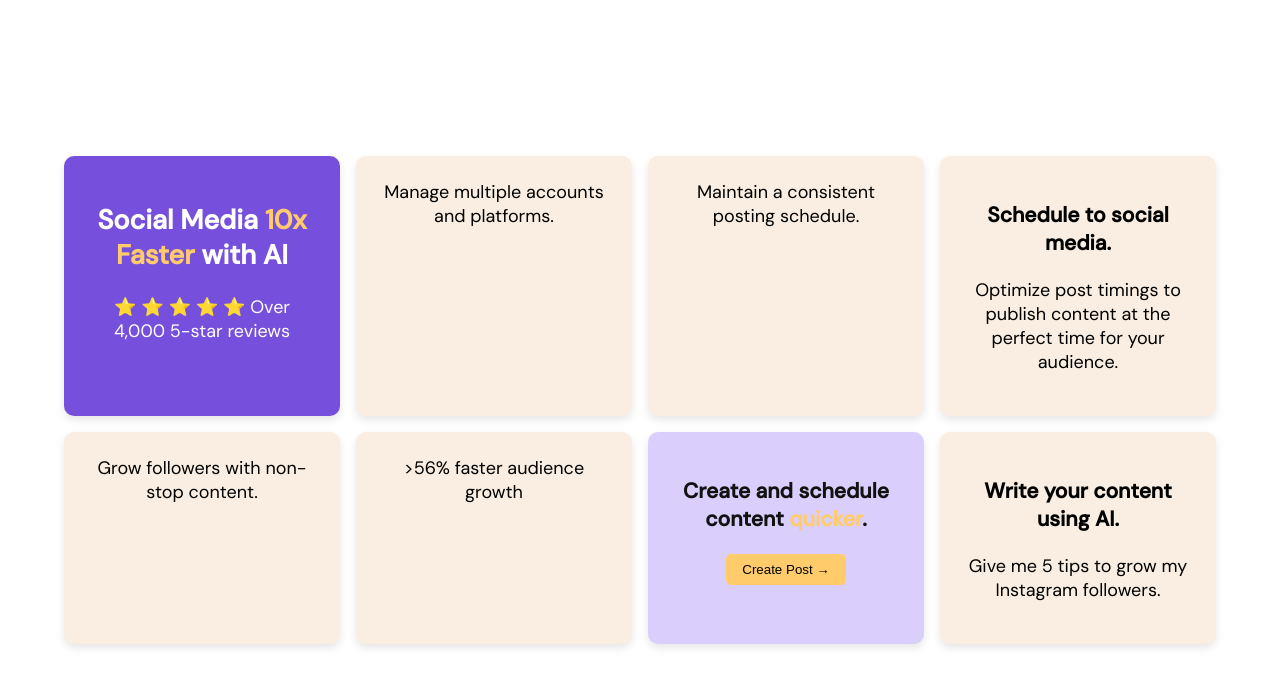
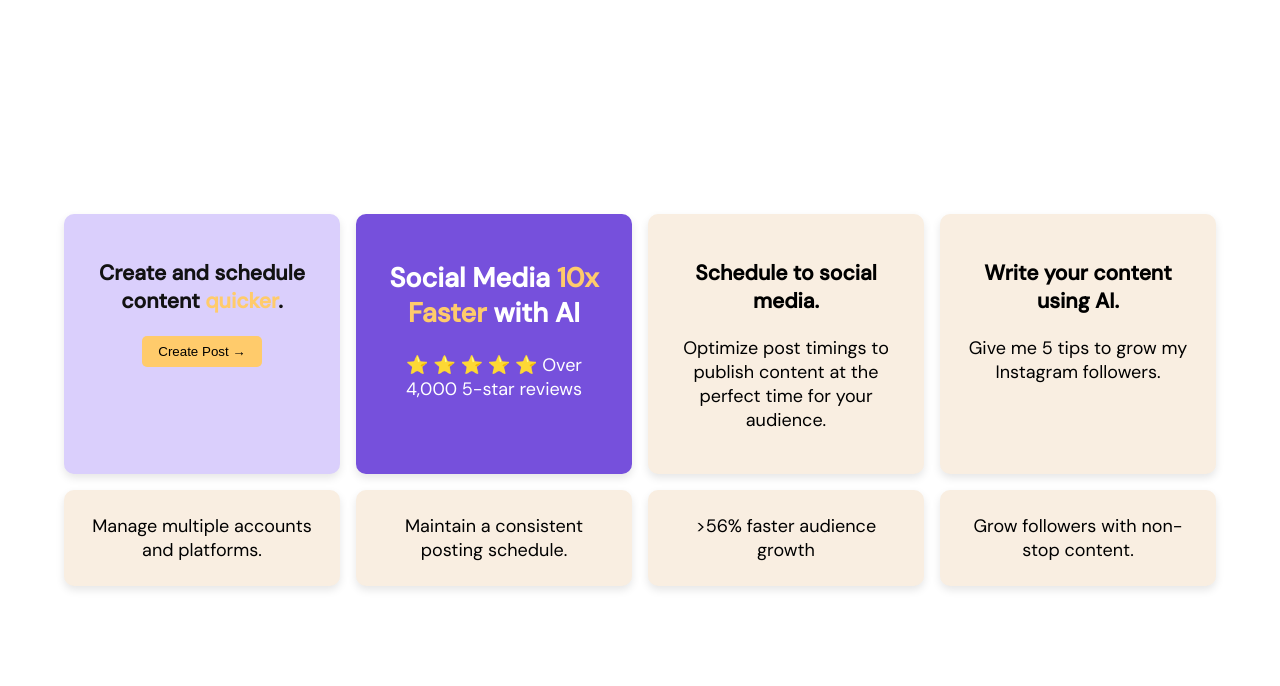
Before and after one commit to Icily57/bento-grid-main, a plain HTML site: page index.html in a window 1280 px wide. Drawn offline with Linux system fonts and the light colour scheme.

Commit message:
html changes

```diff
--- a/index.html
+++ b/index.html
@@ -10,25 +10,25 @@
 <body>
   <div class="container">
     <div class="card card1">
+      <h3>Create and schedule content <span class="highlight">quicker</span>.</h3>
+      <button class="btn">Create Post →</button>
+    </div>
+    <div class="card card2">
       <h2>Social Media <span class="highlight">10x Faster</span> with AI</h2>
       <p>⭐ ⭐ ⭐ ⭐ ⭐ Over 4,000 5-star reviews</p>
     </div>
-    <div class="card card2">Manage multiple accounts and platforms.</div>
-    <div class="card card3">Maintain a consistent posting schedule.</div>
-    <div class="card card4">
+    <div class="card card3">
       <h3>Schedule to social media.</h3>
       <p>Optimize post timings to publish content at the perfect time for your audience.</p>
     </div>
-    <div class="card card5">Grow followers with non-stop content.</div>
-    <div class="card card6">>56% faster audience growth</div>
-    <div class="card card7">
-      <h3>Create and schedule content <span class="highlight">quicker</span>.</h3>
-      <button class="btn">Create Post →</button>
-    </div>
-    <div class="card card8">
+    <div class="card card4">
       <h3>Write your content using AI.</h3>
       <p>Give me 5 tips to grow my Instagram followers.</p>
     </div>
+    <div class="card card5">Manage multiple accounts and platforms.</div>
+    <div class="card card6">Maintain a consistent posting schedule.</div>
+    <div class="card card7">>56% faster audience growth</div>
+    <div class="card card8">Grow followers with non-stop content.</div>
   </div>
 </body>
 </html>
--- a/styles.css
+++ b/styles.css
@@ -27,12 +27,12 @@ body {
     font-size: 18px;
   }
 
-  .card1 {
+  .card2 {
     background: hsl(256, 67%, 59%);
     color: white;
   }
 
-  .card7 {
+  .card1 {
     background: hsl(254, 88%, 90%);
     color: hsl(0, 0%, 7%);
   }
```
